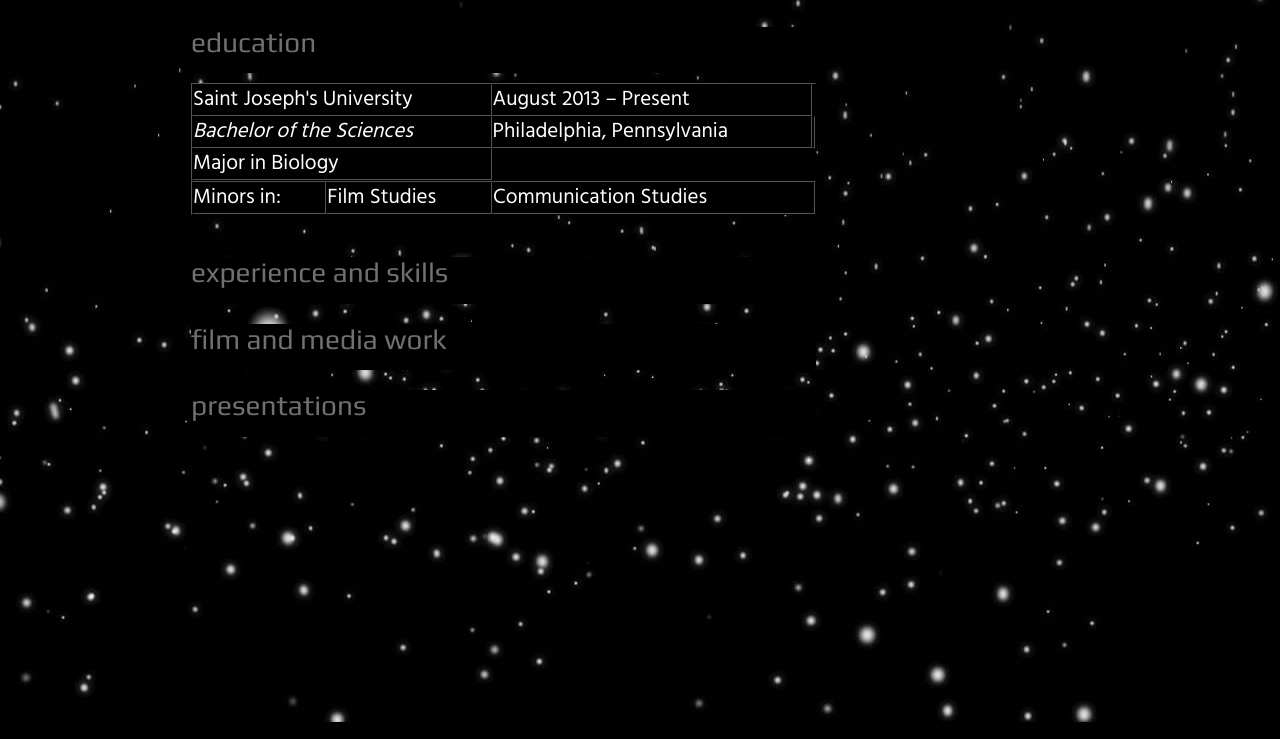
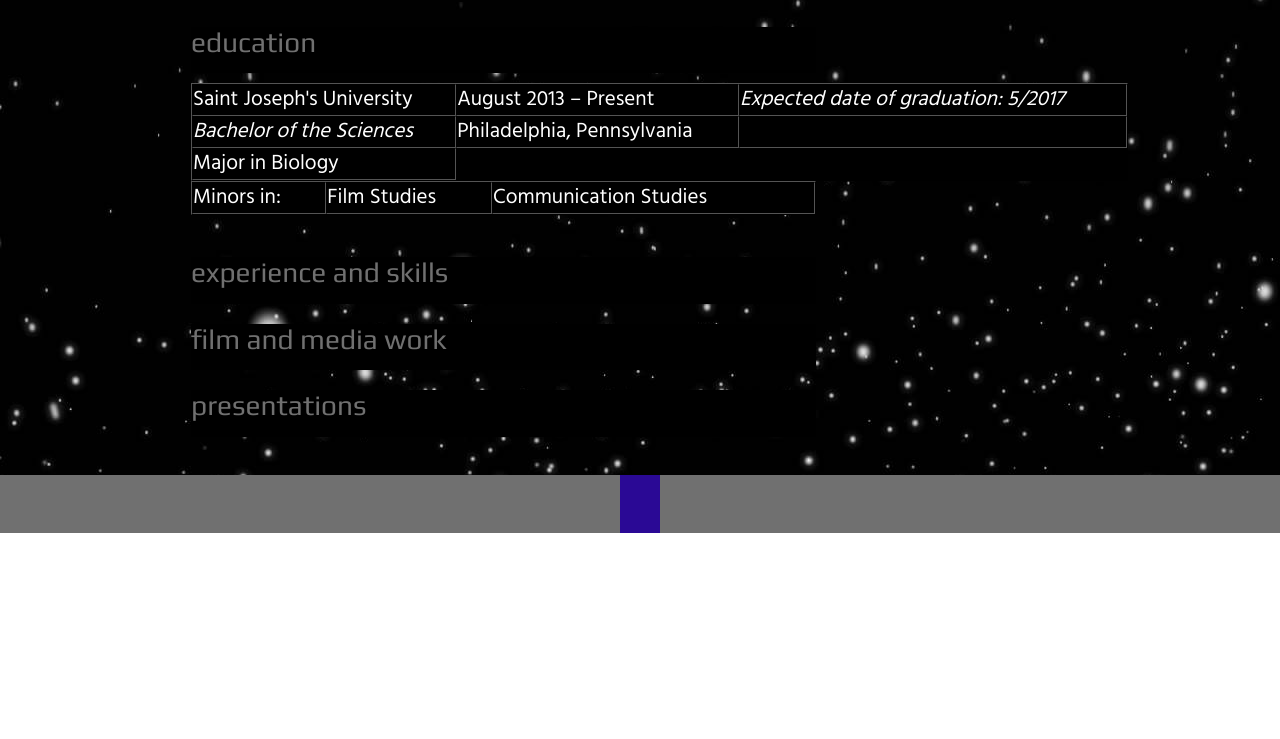
Before and after one commit to asparacio/asparacio.github.io, a plain HTML site: page final_project/resumé.html in a window 1280 px wide. Shown: the part 358-1097 px from the top of the page. After the commit the page ends 891 px from the top, so only its background shows below. Drawn offline with nearby package versions, Linux system fonts and the light colour scheme; a web font is replaced by a local one.

Commit message:
Tweaked background image on index page, added background image to landing page for consistency
Find out how to make webpage universal from laptop screen to desktop
screen

```diff
--- a/final_project/css/style.css
+++ b/final_project/css/style.css
@@ -33,12 +33,17 @@ h1{
 }
 
 
-#namespace{
+/*#namespace{
   background-color: #000000;
+}*/
+
+#backgroundimagespace{
+    height: 2.0em;
 }
 
-#backgroundimagespace{
-    height: 28.5em;
+#bottombar{
+  position: relative;
+  padding-top: 26.5em;
 }
 
 #name{
@@ -64,6 +69,7 @@ h1{
   padding-top: 2.5%;
   padding-bottom: 0;
   color: #707070;
+  background-color: #000000;
   font-family: "Quicksand", monospace;
   font-size: 200%;
   font-weight: bold;
@@ -81,6 +87,7 @@ h1{
 }
 
 #entersite{
+  padding-top: -50%;
   padding-bottom: 22%;
   font-family: "Khula", sans-serif;
   font-size: 2.0em;
@@ -166,6 +173,8 @@ a:hover{
 }
 
 #resumetable{
+  width: 150%;
+  text-align: left;
   font-family:"Hind", sans-serif;
   font-size: 1.5em;
   color: #FFFFFF;
@@ -177,3 +186,7 @@ a:hover{
 #resumetables{
   padding-bottom: 3.5%;
 }
+
+td{
+
+}
--- a/final_project/resumé.html
+++ b/final_project/resumé.html
@@ -54,10 +54,11 @@
   <div class="col-md-8 col-sm-8 col-md-offset-1 col-sm-offset-1">
     <h2 id="pagesubtitle"> education</h2>
     <div id="resumetables">
-        <table id="resumetable" border="1" style="width:100%">
+        <table id="resumetable" border="1">
           <tr>
             <td><a href="https://www.sju.edu">Saint Joseph's University</a></td>
             <td> August 2013 – Present </td>
+            <td><em> Expected date of graduation: 5/2017</em></td>
           </tr>
           <tr>
             <td>
@@ -79,11 +80,11 @@
             </table>
             </td>
           </tr>
-
         </table>
       </div>
 
     <h2 id="pagesubtitle">experience and skills</h2>
+
     <h2 id="pagesubtitle">film and media work</h2>
     <h2 id="pagesubtitle">presentations</h2>
   </div>
```
Also changed, not shown: final_project/index.html (+7 -6 lines), final_project/landingpage.html (+8 -0 lines).
